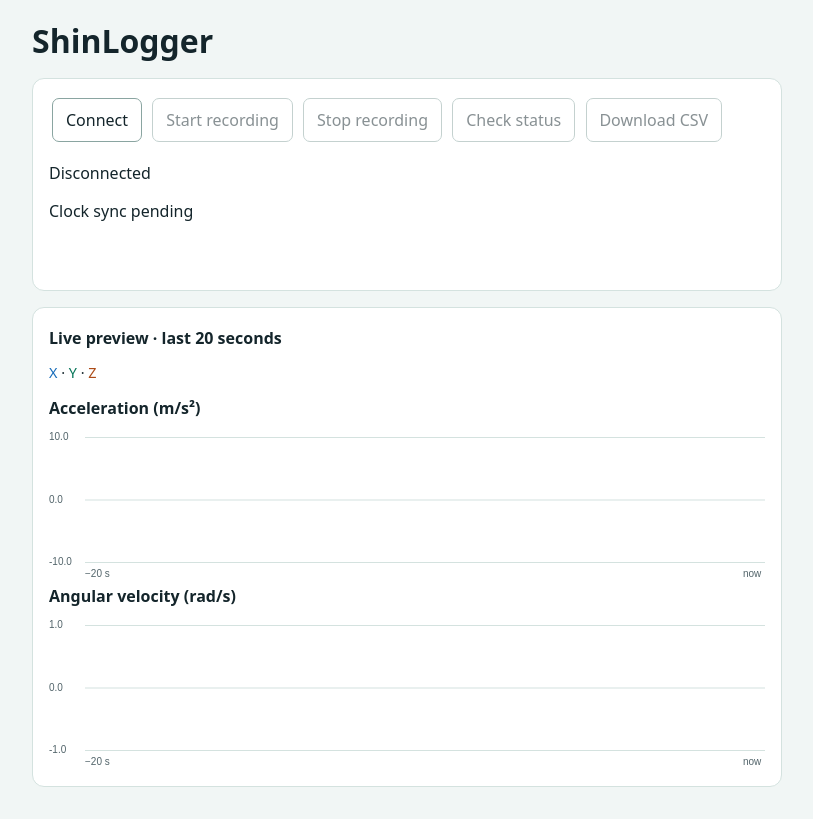
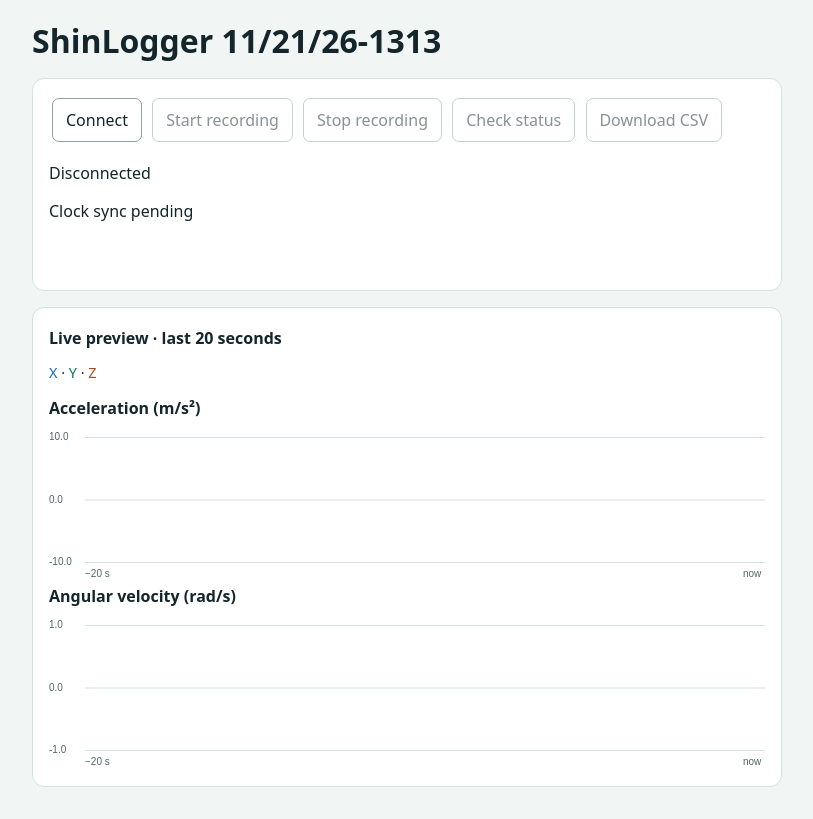
Before and after one commit to tgmcnaughton/shinlogger-web, a plain HTML site: page index.html in a window 1280 px wide. Shown: the whole page, without its empty margins (233-1046 px from the left). Drawn offline with Linux system fonts and the light colour scheme.

Commit message:
Update title and header in index.html

```diff
--- a/index.html
+++ b/index.html
@@ -2,7 +2,7 @@
 <html lang="en">
 <meta charset="utf-8">
 <meta name="viewport" content="width=device-width, initial-scale=1">
-<title>ShinLogger 11/21/26-1307</title>
+<title>ShinLogger</title>
 <style>
 :root{font:16px system-ui;color:#14252b;background:#f1f6f5}
 body{max-width:750px;margin:auto;padding:1rem}
@@ -14,7 +14,7 @@ h1,h2{margin:.2rem 0 .5rem} h2{font-size:1rem}
 #status,#error{ min-height:1.25em; overflow-wrap:anywhere }
 #error{color:#a23727} .legend{font-size:.9rem}
 </style>
-<h1>ShinLogger</h1>
+<h1>ShinLogger 11/21/26-1313</h1>
 <section aria-label="Device controls">
 <button id="connect">Connect</button>
 <button data-command="START" disabled>Start recording</button>
```
